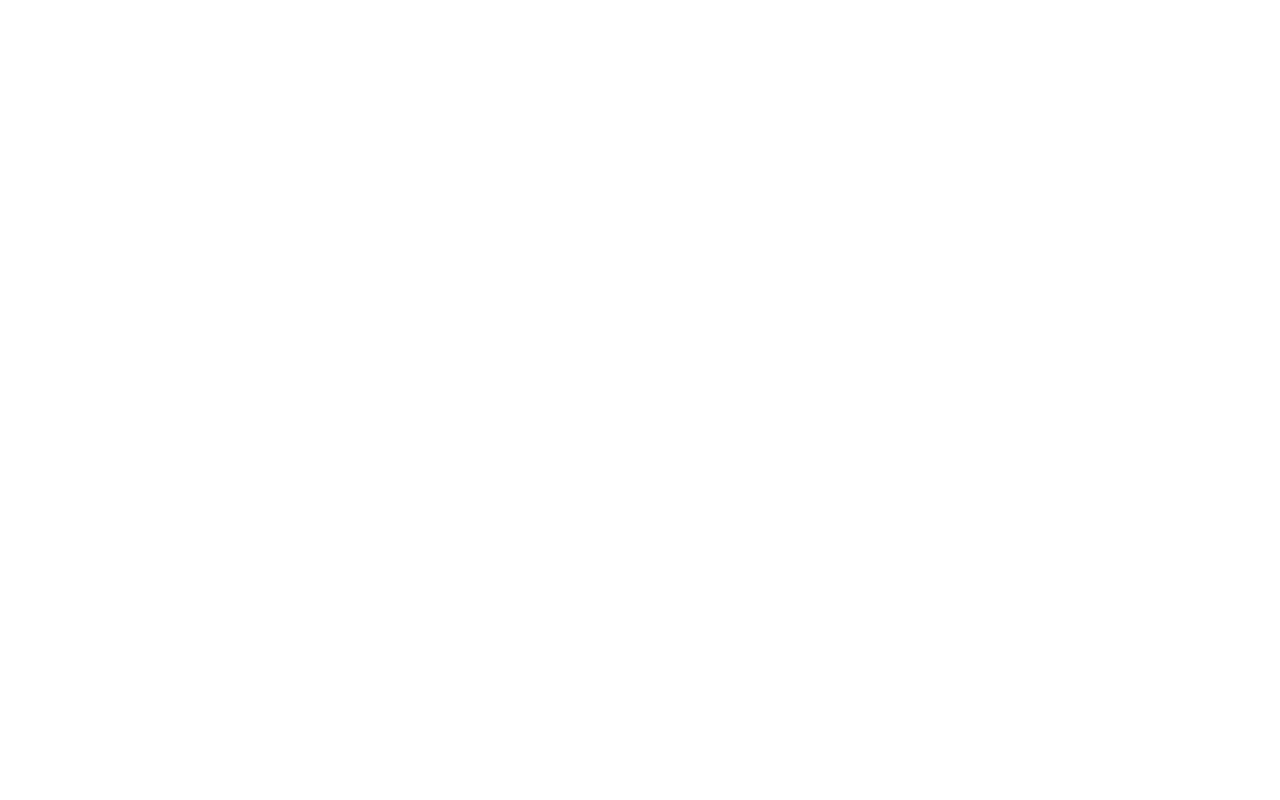
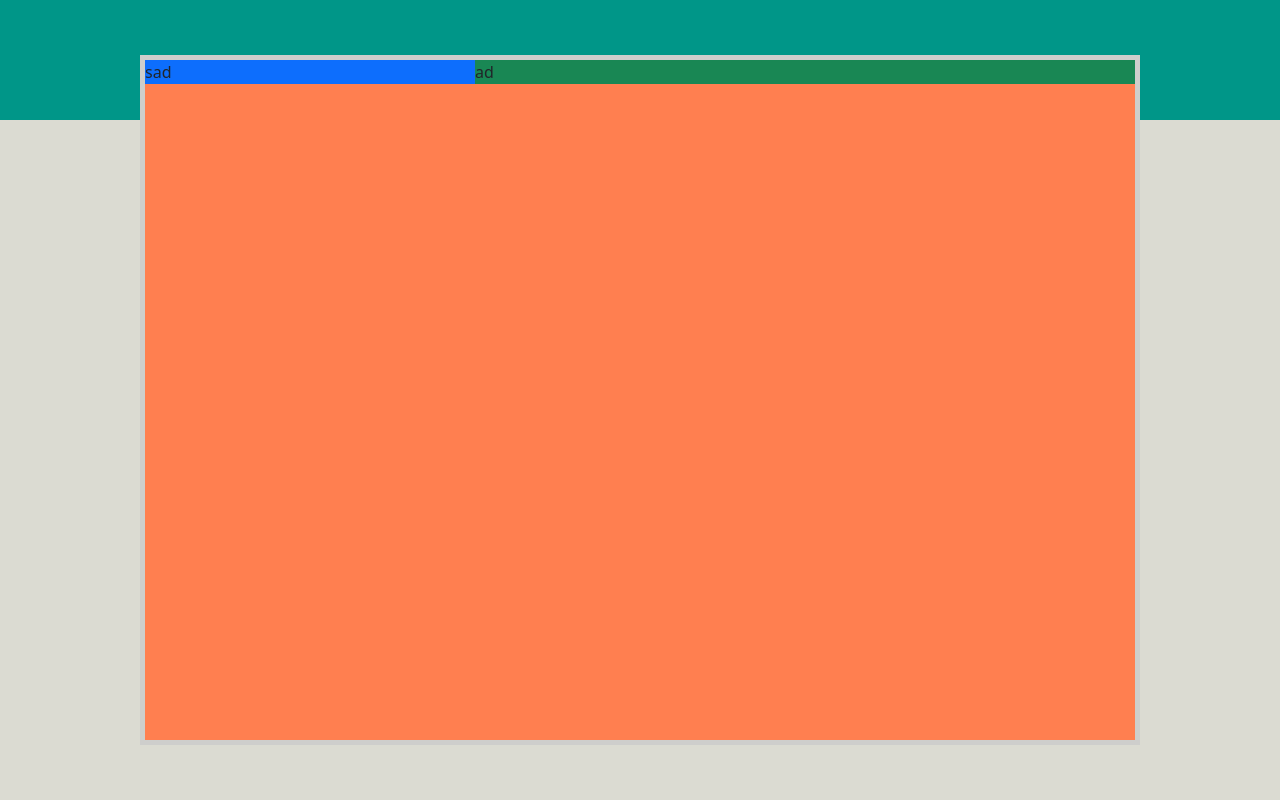
Before and after one commit to KaterinaProkopenko/vue-boolzapp, a plain HTML site: page index.html in a window 1280 px wide. Drawn offline with nearby package versions, Linux system fonts and the light colour scheme.

Commit message:
Aggiornamento (struttura)

```diff
--- a/css/style.css
+++ b/css/style.css
@@ -0,0 +1,23 @@
+main section.my-top-bg{
+    width: 100%;
+    height: 15vh;
+    background-color: #009688;
+}
+
+main section.my-bottom-bg{
+    width: 100%;
+    height: 85vh;
+    background-color: #DBDBD2;
+}
+
+main section.my-container-window{
+    width: 100%;
+    height: 100%;
+}
+
+section.my-container-window div.app-window{
+    width: 1000px;
+    height: 690px;
+    background-color: coral;
+    border: 5px solid #cececc;
+}
--- a/index.html
+++ b/index.html
@@ -18,6 +18,18 @@
     <title>Vue Boolzapp</title>
 </head>
 <body>
+    <main class="position-relative">
+        <section class="my-top-bg"></section>
+        <section class="my-bottom-bg"></section>
+        <section class="my-container-window d-flex justify-content-center align-items-center position-absolute top-0">
+            <div class="my-container app-window">
+                <div class="row gx-0">
+                    <div class="col-4 h-100 bg-primary p-0">sad</div>
+                    <div class="col-8 h-100 bg-success p-0">ad</div>
+                </div>
+            </div>
+        </section>
+    </main>
     <script type="text/javascript" src="js/script.js"></script>
 </body>
 </html>
```
